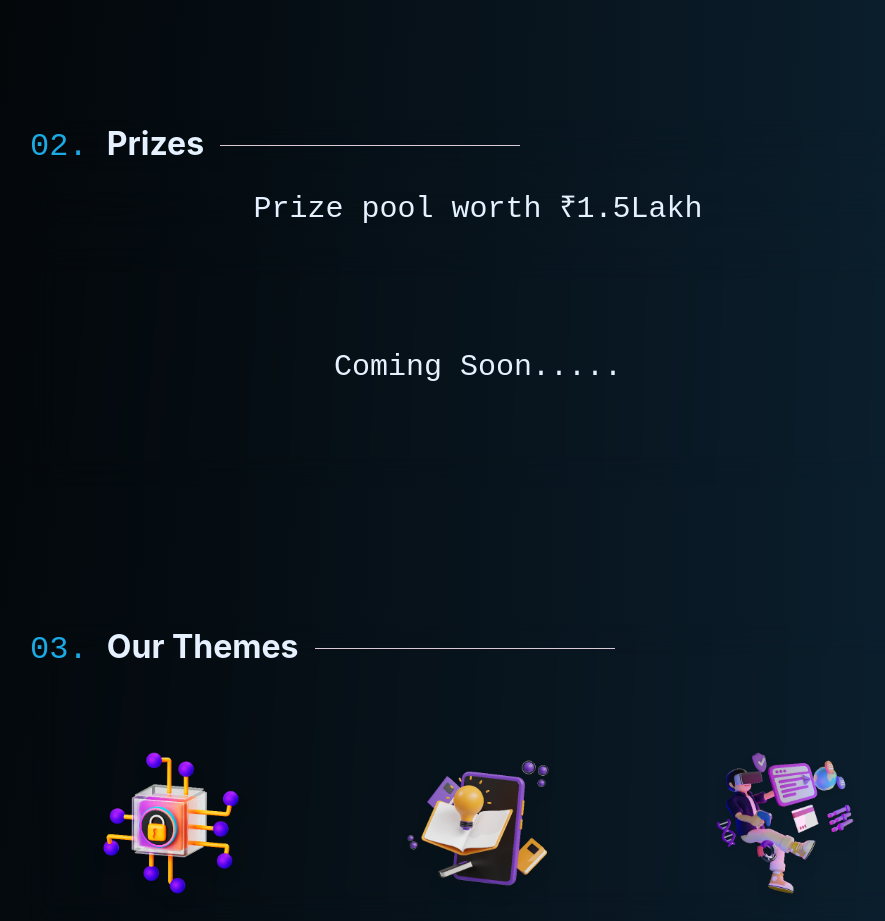
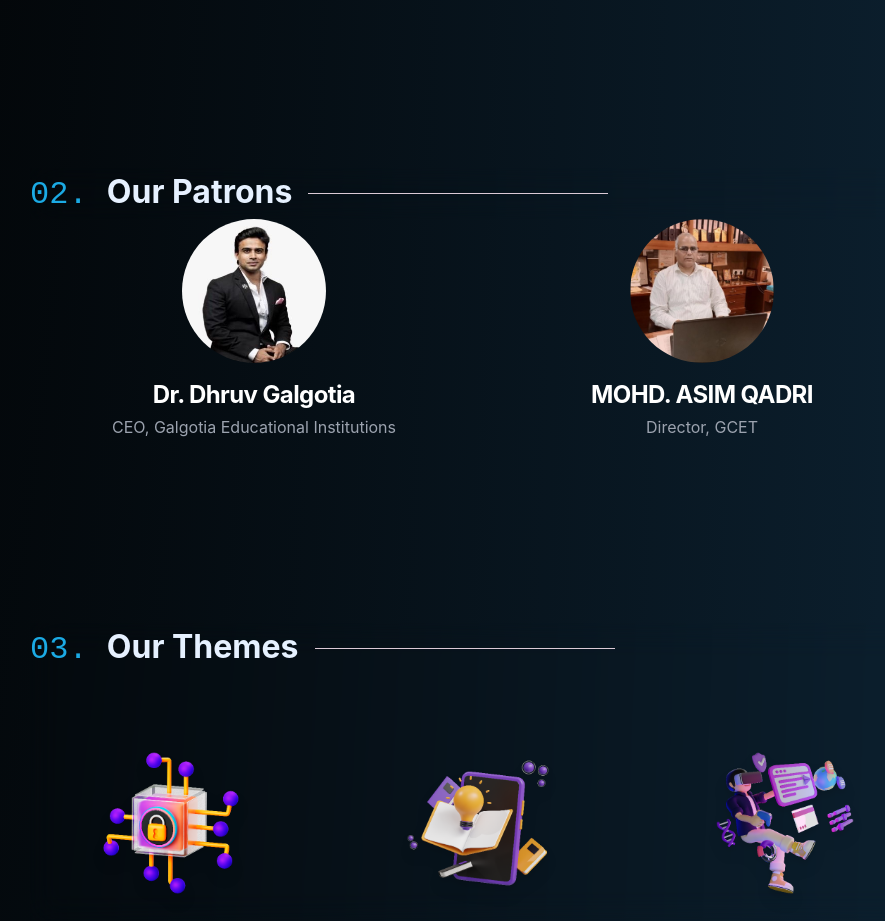
Before and after one commit to theajthakur/gih24, a React (Create React App) app: page / in a window 1280 px wide. Shown: the part 1320-2241 px from the top of the page, without its empty margins (162-1047 px from the left). Built offline with nearby package versions, Linux system fonts and the light colour scheme.

Commit message:
Update Prizes.jsx

```diff
--- a/src/Components/Prizes.jsx
+++ b/src/Components/Prizes.jsx
@@ -7,13 +7,22 @@
       className="flex flex-col justify-center w-full max-w-4xl min-h-[80vh] text-off_white"
       id="prizes"
     >
-      <Heading index={"02"} title={"Prizes"} />
-      <p className="my-5 font-mono text-3xl text-lightest_slate glassmorphism text-center">
-        Prize pool worth <span>₹1.5Lakh</span>
-      </p>
-      <div className="flex items-center justify-center w-full rounded-md glassmorphism h-60 text-3xl font-mono">
-        Coming Soon.....
-      </div>
+      <Heading index={"02"} title={"Our Patrons"} />
+      <div className="grid w-full grid-cols-2">      <div className="text-center text-gray-400 dark:text-gray-400">
+              <img className="mx-auto mb-4 w-36 h-36 rounded-full" src="/images/ceo.jpg"/>
+              <h3 className="mb-1 text-2xl font-bold tracking-tight text-white dark:text-white">
+                  <a href="#">Dr. Dhruv Galgotia</a>
+              </h3>
+              <p>CEO, Galgotia Educational Institutions</p>
+              </div>
+              <div className="text-center text-gray-400 dark:text-gray-400">
+              <img className="mx-auto mb-4 w-36 h-36 rounded-full" src="/images/d.jpeg"/>
+              <h3 className="mb-1 text-2xl font-bold tracking-tight text-white dark:text-white">
+                  <a href="#">MOHD. ASIM QADRI</a>
+              </h3>
+              <p>Director, GCET</p>
+              </div></div>
+
     </div>
   );
 }
```
